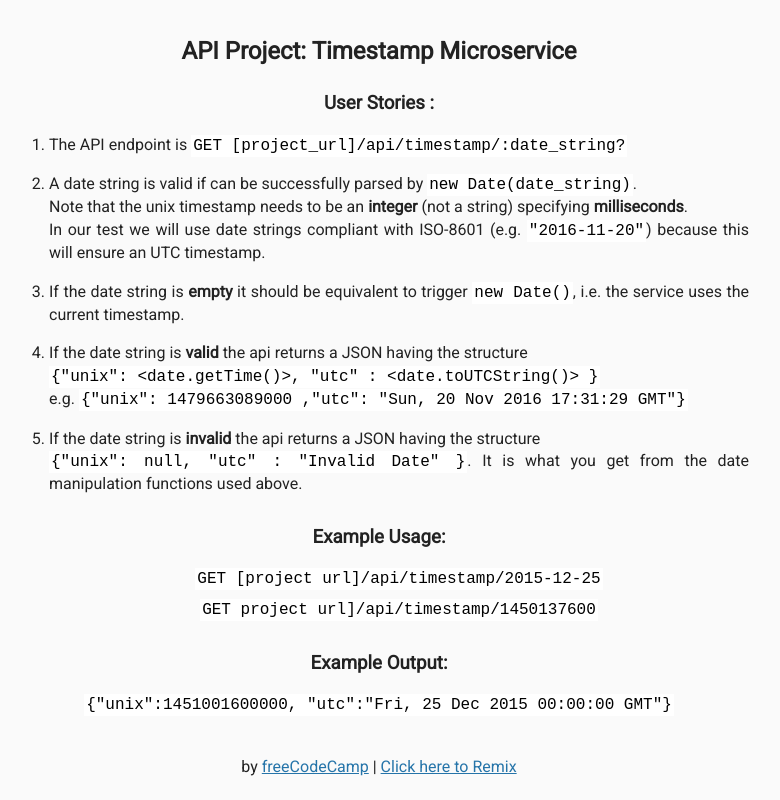
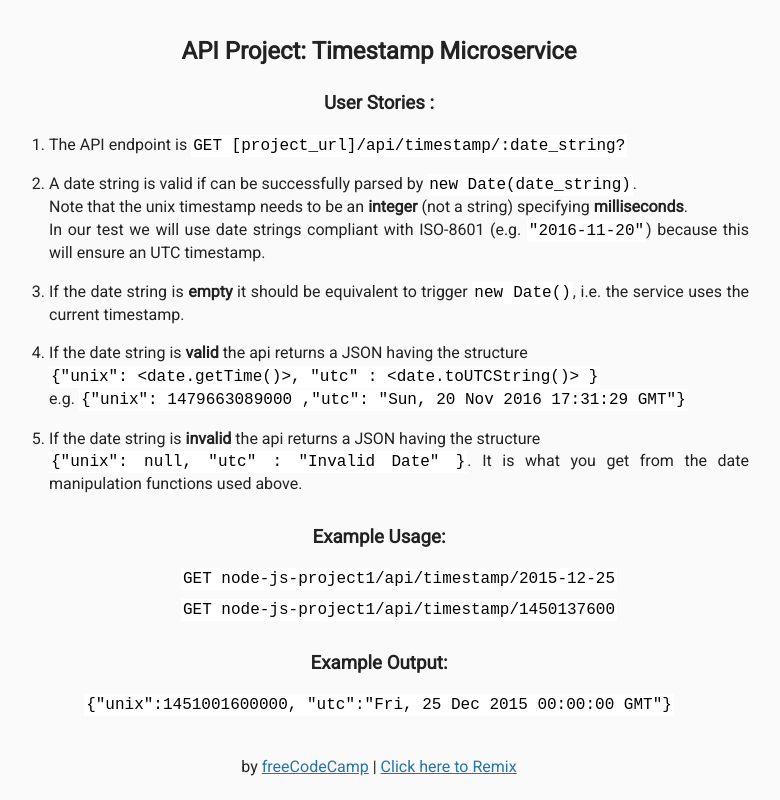
Before and after one commit to DimpleManiar94/Timestamp-Microservice, a website: page views/index.html in a window 1280 px wide. Shown: the whole page, without its empty margins (261-1041 px from the left). Drawn offline with Linux system fonts and the light colour scheme; files that its build step writes are made by us from their sources.

Commit message:
Updated with Glitch

```diff
--- a/views/index.html
+++ b/views/index.html
@@ -31,8 +31,8 @@
         <h3>Example Usage:</h3>
         <ul>
           <li>
-            <code>GET [project url]/api/timestamp/2015-12-25</code></li>
-          <li><code>GET project url]/api/timestamp/1450137600</code></li>
+            <code>GET node-js-project1/api/timestamp/2015-12-25</code></li>
+          <li><code>GET node-js-project1/api/timestamp/1450137600</code></li>
         </ul>
 
         <h3>Example Output:</h3>
```
